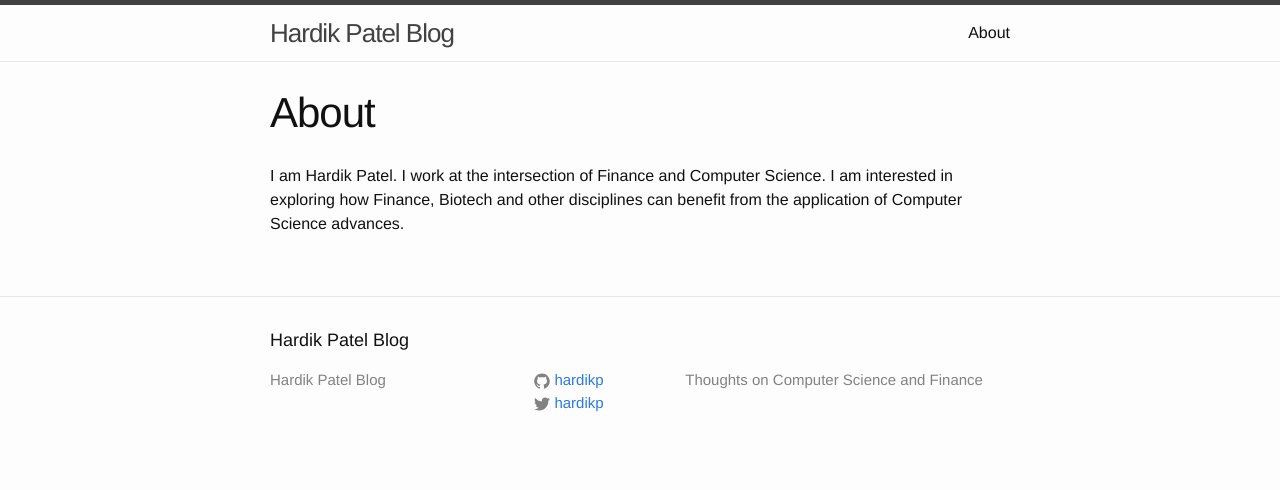
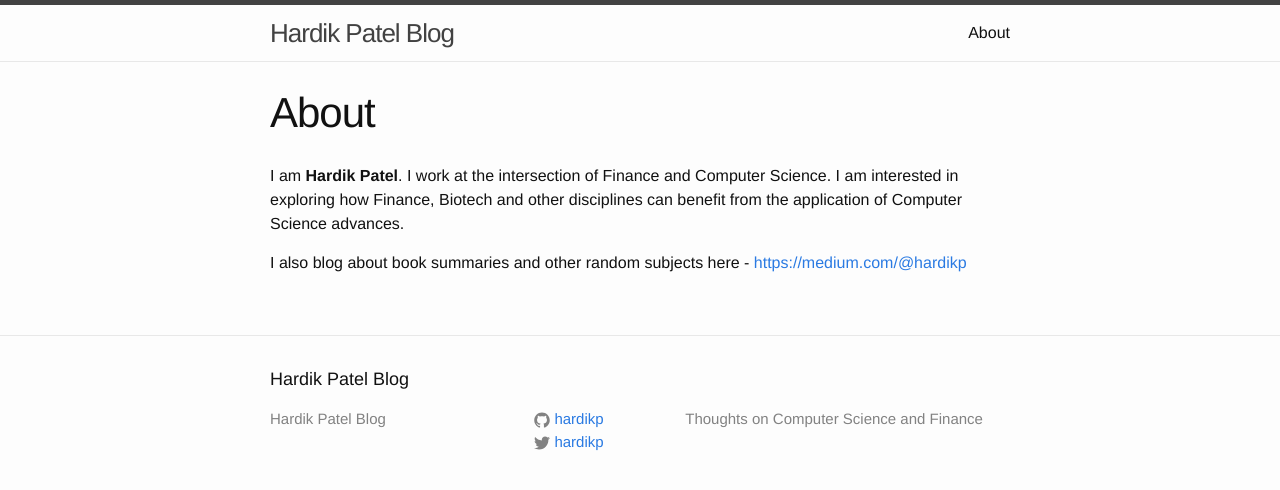
Before and after one commit to hardikp/hardikp.github.io, a Jekyll site: the page built from about.md, in a window 1280 px wide. Shown: the top 490 px of the page. Built offline with Jekyll 4.4.1, drawn with Linux system fonts in a browser that asks for light colours.

Commit message:
Updated about.md

```diff
--- a/about.md
+++ b/about.md
@@ -4,4 +4,6 @@ title: About
 permalink: /about/
 ---
 
-I am Hardik Patel. I work at the intersection of Finance and Computer Science. I am interested in exploring how Finance, Biotech and other disciplines can benefit from the application of Computer Science advances.
+I am **Hardik Patel**. I work at the intersection of Finance and Computer Science. I am interested in exploring how Finance, Biotech and other disciplines can benefit from the application of Computer Science advances.
+
+I also blog about book summaries and other random subjects here - [https://medium.com/@hardikp](https://medium.com/@hardikp)
```
